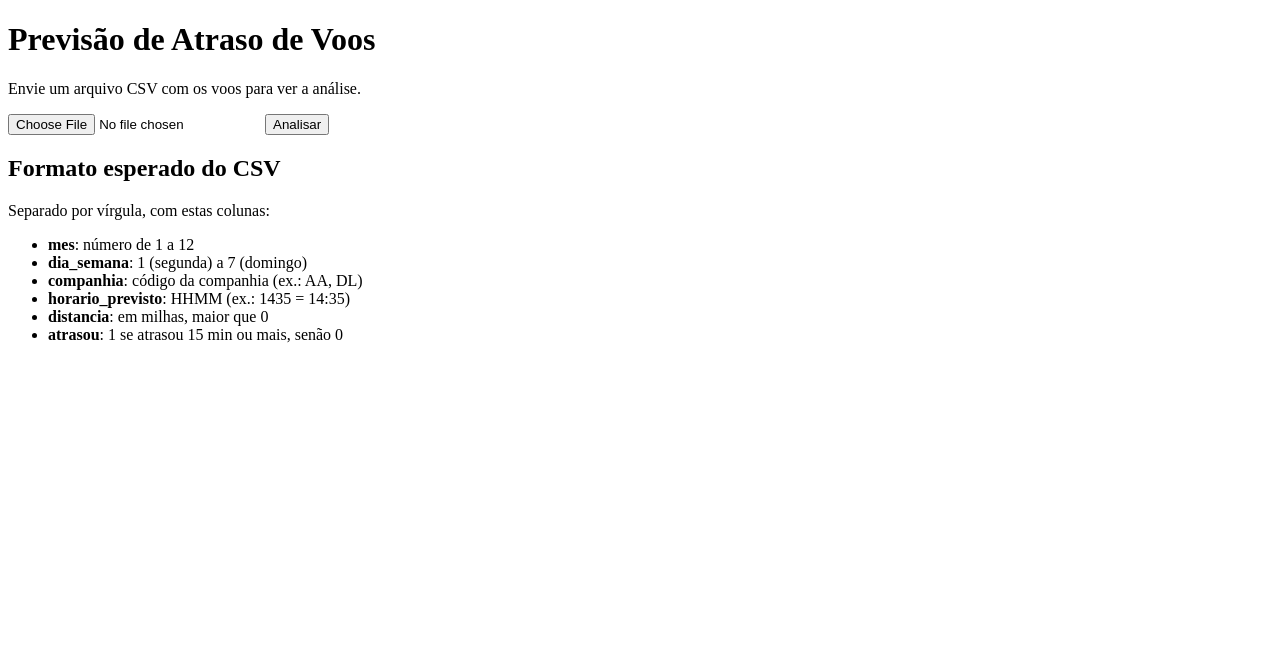
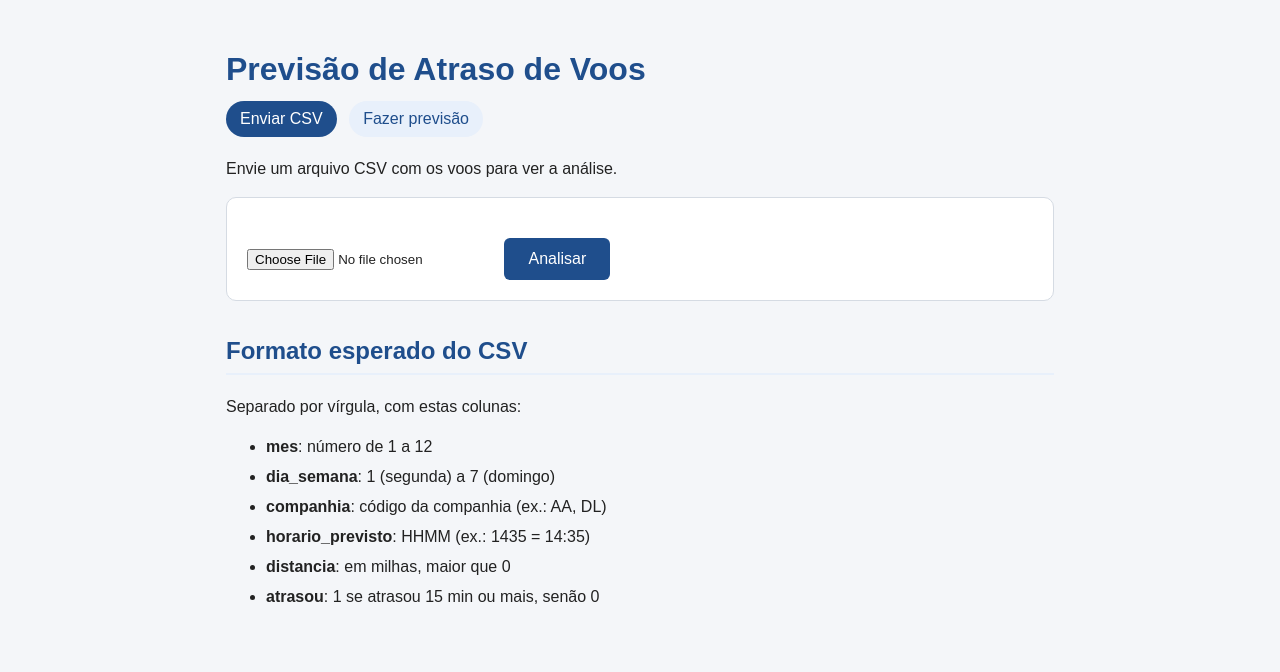
Before and after one commit to matheushenriquem62-spec/FlightDelays, a Flask app: page / in a window 1280 px wide. Shown: the top 672 px of the page. Run offline with Flask 3, Linux system fonts and the light colour scheme.

Commit message:
Formulario de previsao e CSS do site

```diff
--- a/app.py
+++ b/app.py
@@ -10,6 +10,12 @@ from flask import Flask, render_template, request
 
 # nosso arquivo dados.py (por isso se escreve dados.ler_csv(...))
 import dados
+
+# joblib: abre o modelo salvo (usado para pegar a lista de companhias)
+import joblib
+
+# prever: função do modelo.py que faz a previsão; CAMINHO_MODELO: onde o modelo está salvo
+from modelo import prever, CAMINHO_MODELO
 
 app = Flask(__name__)
 
@@ -62,6 +68,82 @@ def upload():
     )
 
 
+# ============================================================
+# Parte do Matheus: formulário de previsão (rota /previsao)
+# ============================================================
+
+# pega as companhias que o modelo conhece, para montar a lista do formulário
+def pegar_companhias():
+    dados_modelo = joblib.load(CAMINHO_MODELO)
+    # no treino, cada companhia virou uma coluna chamada "companhia_AA", "companhia_DL"...
+    # aqui a gente tira o "companhia_" e fica só com a sigla
+    siglas = []
+    for coluna in dados_modelo["colunas"]:
+        if coluna.startswith("companhia_"):
+            siglas.append(coluna.replace("companhia_", ""))
+    return sorted(siglas)
+
+
+# GET: mostra o formulário vazio | POST: valida os campos, chama o modelo e mostra o resultado
+@app.route("/previsao", methods=["GET", "POST"])
+def previsao():
+    erro = None
+    resultado = None
+    valores = {}  # o que a pessoa digitou, para devolver pro formulário se der erro
+
+    # se o modelo ainda não foi treinado, avisa em vez de quebrar o site
+    try:
+        companhias = pegar_companhias()
+    except Exception:
+        return render_template(
+            "previsao.html",
+            companhias=[],
+            valores={},
+            resultado=None,
+            erro="Modelo não encontrado. Rode 'python treinar.py' primeiro.",
+        )
+
+    if request.method == "POST":
+        valores = request.form.to_dict()
+
+        # tenta converter os campos; se vier vazio ou com texto estranho, cai no except
+        try:
+            companhia = request.form["companhia"]
+            mes = int(request.form["mes"])
+            dia_semana = int(request.form["dia_semana"])
+            distancia = float(request.form["distancia"])
+
+            # o navegador manda o horário como "14:35"; o modelo usa 1435 (HHMM)
+            hora, minuto = request.form["horario"].split(":")
+            horario_previsto = int(hora) * 100 + int(minuto)
+        except (KeyError, ValueError):
+            erro = "Preencha todos os campos com valores válidos."
+        else:
+            # os campos existem, agora confere se os valores fazem sentido
+            if companhia not in companhias:
+                erro = "Escolha uma companhia da lista."
+            elif not 1 <= mes <= 12:
+                erro = "O mês precisa estar entre 1 e 12."
+            elif not 1 <= dia_semana <= 7:
+                erro = "O dia da semana precisa estar entre 1 (segunda) e 7 (domingo)."
+            elif not 1 <= distancia <= 5000:
+                erro = "A distância precisa estar entre 1 e 5000 milhas."
+            else:
+                # tudo certo: chama o modelo (ele devolve um dicionário com atrasa, chance e modelo)
+                try:
+                    resultado = prever(mes, dia_semana, companhia, horario_previsto, distancia)
+                except ValueError as problema:
+                    erro = str(problema)
+
+    return render_template(
+        "previsao.html",
+        companhias=companhias,
+        valores=valores,
+        resultado=resultado,
+        erro=erro,
+    )
+
+
 # roda o servidor com "python app.py" (debug=True recarrega ao salvar)
 if __name__ == "__main__":
     app.run(debug=True)
--- /dev/null
+++ b/static/style.css
@@ -0,0 +1,218 @@
+/* style.css - visual do site inteiro.
+   Parte do Matheus (front-end).
+   Eu estilizei as tags direto (body, h1, table, form...), então as páginas do
+   Pedro (index e analise) ficam bonitas só colocando o <link> no <head>,
+   sem mexer no HTML delas. */
+
+/* as cores ficam aqui em cima; se quiser mudar o site, muda só aqui */
+:root {
+    --azul: #1f4e8c;
+    --azul-claro: #e8f0fb;
+    --verde: #2e7d4f;
+    --verde-claro: #e6f4ea;
+    --vermelho: #b3261e;
+    --vermelho-claro: #fdecea;
+    --cinza: #5a6472;
+    --borda: #d5dbe3;
+    --fundo: #f4f6f9;
+}
+
+/* box-sizing faz o padding não aumentar a largura dos campos */
+* {
+    box-sizing: border-box;
+}
+
+body {
+    font-family: Arial, Helvetica, sans-serif;
+    background-color: var(--fundo);
+    color: #222;
+    line-height: 1.5;
+    /* conteúdo centralizado e com largura limitada, pra não ficar esticado */
+    max-width: 860px;
+    margin: 0 auto;
+    padding: 24px 16px 48px;
+}
+
+h1 {
+    color: var(--azul);
+    margin-bottom: 8px;
+}
+
+h2 {
+    color: var(--azul);
+    margin-top: 32px;
+    border-bottom: 2px solid var(--azul-claro);
+    padding-bottom: 4px;
+}
+
+h3 {
+    margin-top: 24px;
+}
+
+a {
+    color: var(--azul);
+}
+
+small {
+    display: block;
+    color: var(--cinza);
+    margin-top: 4px;
+}
+
+/* ---------- menu de links (usado na página de previsão) ---------- */
+nav {
+    margin-bottom: 20px;
+}
+
+nav a {
+    display: inline-block;
+    margin-right: 8px;
+    padding: 6px 14px;
+    border-radius: 20px;
+    text-decoration: none;
+    background-color: var(--azul-claro);
+}
+
+nav a:hover,
+nav a.ativo {
+    background-color: var(--azul);
+    color: white;
+}
+
+/* ---------- formulários ---------- */
+form {
+    background-color: white;
+    border: 1px solid var(--borda);
+    border-radius: 10px;
+    padding: 20px;
+    margin: 16px 0;
+}
+
+label {
+    display: block;
+    font-weight: bold;
+    margin: 14px 0 4px;
+}
+
+/* o primeiro label não precisa de espaço em cima */
+label:first-child {
+    margin-top: 0;
+}
+
+select,
+input[type="time"],
+input[type="number"] {
+    width: 100%;
+    padding: 10px;
+    font-size: 16px;
+    border: 1px solid var(--borda);
+    border-radius: 6px;
+    background-color: white;
+}
+
+input[type="file"] {
+    padding: 8px 0;
+}
+
+/* borda azul quando o campo está selecionado */
+select:focus,
+input:focus {
+    outline: none;
+    border-color: var(--azul);
+    box-shadow: 0 0 0 3px var(--azul-claro);
+}
+
+button {
+    margin-top: 20px;
+    padding: 12px 24px;
+    font-size: 16px;
+    color: white;
+    background-color: var(--azul);
+    border: none;
+    border-radius: 6px;
+    cursor: pointer;
+}
+
+button:hover {
+    background-color: #163b6b;
+}
+
+/* no celular o botão ocupa a linha toda */
+@media (max-width: 600px) {
+    button {
+        width: 100%;
+    }
+}
+
+/* ---------- mensagem de erro ---------- */
+.erro {
+    background-color: var(--vermelho-claro);
+    color: var(--vermelho);
+    border: 1px solid var(--vermelho);
+    border-radius: 6px;
+    padding: 10px 14px;
+}
+
+/* ---------- resultado da previsão ---------- */
+.resultado {
+    margin-top: 20px;
+    padding: 4px 20px 12px;
+    border-radius: 10px;
+    border-left: 8px solid var(--cinza);
+    background-color: white;
+}
+
+.resultado h2 {
+    border-bottom: none;
+    margin-top: 16px;
+}
+
+.resultado.atrasa {
+    background-color: var(--vermelho-claro);
+    border-left-color: var(--vermelho);
+}
+
+.resultado.atrasa h2 {
+    color: var(--vermelho);
+}
+
+.resultado.no-horario {
+    background-color: var(--verde-claro);
+    border-left-color: var(--verde);
+}
+
+.resultado.no-horario h2 {
+    color: var(--verde);
+}
+
+/* ---------- tabela da amostra (a analise.html usa o to_html do pandas) ---------- */
+table {
+    border-collapse: collapse;
+    width: 100%;
+    background-color: white;
+    font-size: 14px;
+}
+
+th,
+td {
+    border: 1px solid var(--borda);
+    padding: 6px 10px;
+    text-align: right;
+}
+
+th {
+    background-color: var(--azul-claro);
+}
+
+/* ---------- gráficos ---------- */
+img {
+    max-width: 100%;   /* no celular a imagem encolhe em vez de estourar a tela */
+    height: auto;
+    background-color: white;
+    border: 1px solid var(--borda);
+    border-radius: 8px;
+}
+
+li {
+    margin-bottom: 6px;
+}
--- a/templates/analise.html
+++ b/templates/analise.html
@@ -13,6 +13,8 @@ Parte do Pedro. Recebe do app.py (rota /upload) as variáveis:
 <head>
     <meta charset="utf-8">
     <title>Analise dos voos</title>
+    <!-- CSS do site (feito pelo Matheus) -->
+    <link rel="stylesheet" href="{{ url_for('static', filename='style.css') }}">
 </head>
 <body>
     <h1>Analise dos voos</h1>
--- a/templates/index.html
+++ b/templates/index.html
@@ -8,9 +8,18 @@ que chama o dados.py e devolve a analise.html.
 <head>
     <meta charset="utf-8">
     <title>Atrasos de Voos</title>
+    <!-- CSS do site (feito pelo Matheus) -->
+    <link rel="stylesheet" href="{{ url_for('static', filename='style.css') }}">
 </head>
 <body>
     <h1>Previsão de Atraso de Voos</h1>
+
+    <!-- links entre as páginas -->
+    <nav>
+        <a href="/" class="ativo">Enviar CSV</a>
+        <a href="/previsao">Fazer previsão</a>
+    </nav>
+
     <p>Envie um arquivo CSV com os voos para ver a análise.</p>
 
     <!-- // envia o CSV para a rota /upload do app.py (multipart é obrigatório para arquivo) -->
```
Also changed, not shown: templates/previsao.html (+96 -0 lines), README.md.
